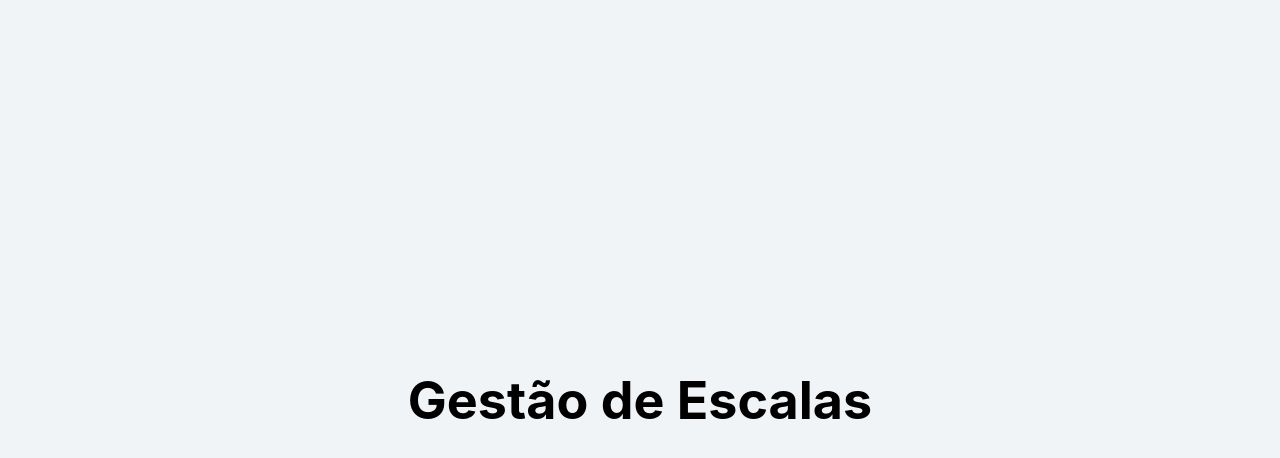
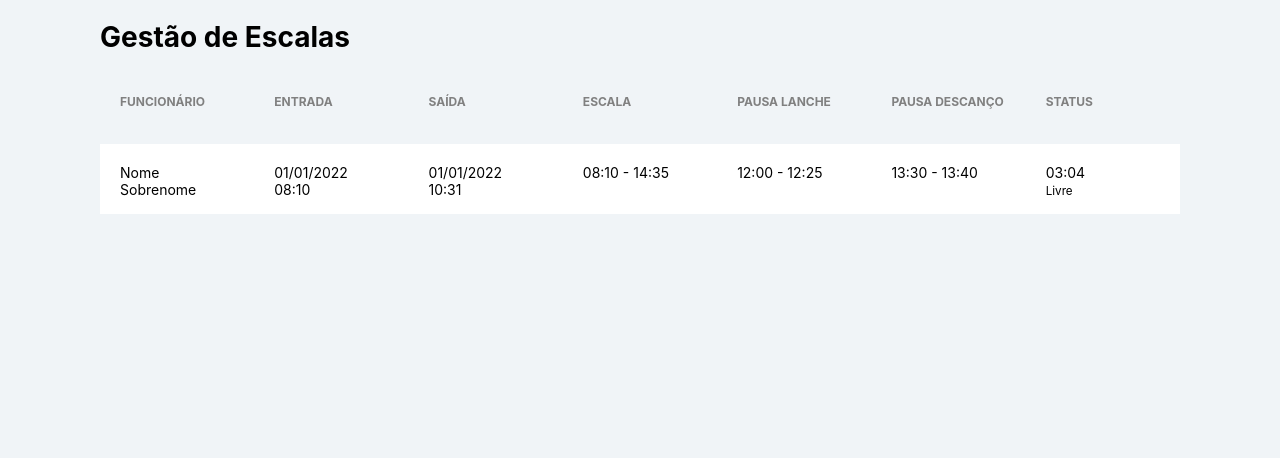
Before and after one commit to alex-sandro/gestao-de-escalas, a React (Create React App) app in the folder gestao-de-escalas/: page / in a window 1280 px wide. Shown: the top 458 px of the page. Built offline with nearby package versions, Linux system fonts and the light colour scheme.

Commit message:
Início do painel da escala.

```diff
--- a/gestao-de-escalas/src/App.css
+++ b/gestao-de-escalas/src/App.css
@@ -1,33 +1,33 @@
+* {
+  box-sizing: border-box;
+}
+body{
+  background-color: #F0F4F7;
+}
 .App {
-  text-align: center;
+  font-size: 14px;
 }
-
-@media (prefers-reduced-motion: no-preference) {
-  .App-logo {
-    animation: App-logo-spin infinite 20s linear;
-  }
+.App h1{
+  margin: 20px 100px;
 }
-
-.App-header {
+.App-panel{
+  background-color: white;
+  display: flex;
+  flex-wrap: nowrap;
+  justify-content: space-around;
+  margin:0 100px;
+}
+.App-panel > div{
+  display: inline;
+  padding: 20px;
+  text-align: left;
+  width:200px;
+  height: 70px;
+}
+.panel-title{
   background-color: #F0F4F7;
-  min-height: 100vh;
-  display: flex;
-  flex-direction: column;
-  align-items: center;
-  justify-content: center;
-  font-size: calc(10px + 2vmin);
-  color: black;
+  color:gray;
+  font-size: 12px;
+  font-weight: bold;
+  text-transform: uppercase;
 }
-
-.App-link {
-  color: #61dafb;
-}
-
-@keyframes App-logo-spin {
-  from {
-    transform: rotate(0deg);
-  }
-  to {
-    transform: rotate(360deg);
-  }
-}
--- a/gestao-de-escalas/src/App.tsx
+++ b/gestao-de-escalas/src/App.tsx
@@ -4,9 +4,31 @@ import './App.css';
 function App() {
   return (
     <div className="App">
-      <header className="App-header">
         <h1>Gestão de Escalas</h1>
-      </header>
+        <div className="App-panel panel-title">
+          <div>Funcionário</div>
+          <div>Entrada</div>
+          <div>Saída</div>
+          <div>Escala</div>
+          <div>Pausa lanche</div>
+          <div>Pausa Descanço</div>
+          <div>status</div>
+        </div>
+        <div className="App-panel">
+          <div>Nome Sobrenome</div>
+          <div>01/01/2022
+            <div>08:10</div>
+          </div>
+          <div>01/01/2022
+            <div>10:31</div>
+          </div>
+          <div>08:10 - 14:35</div>
+          <div>12:00 - 12:25</div>
+          <div>13:30 - 13:40</div>
+          <div>03:04
+            <div> <small>Livre</small> </div>
+          </div>
+        </div>
     </div>
   );
 }
```
